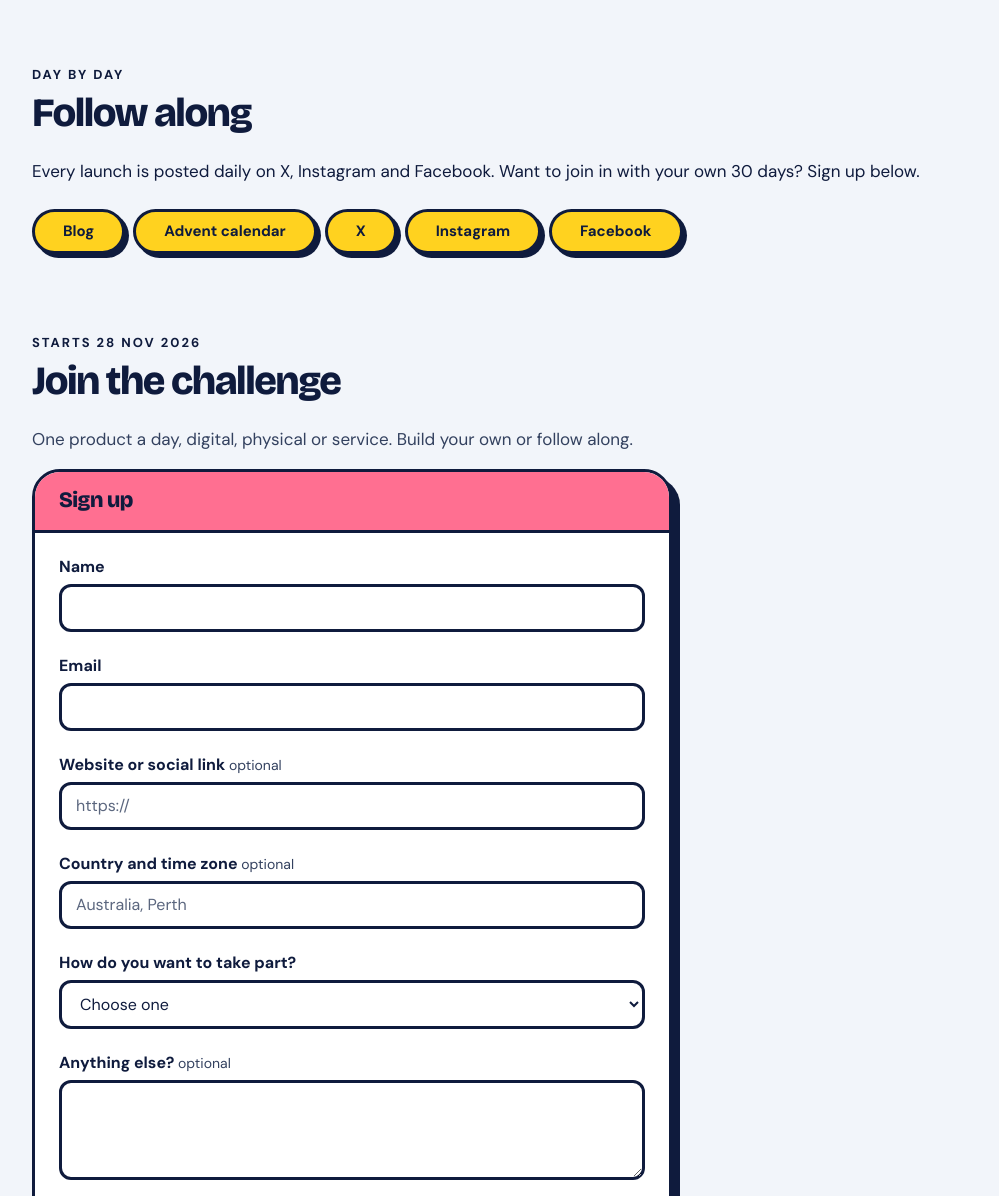
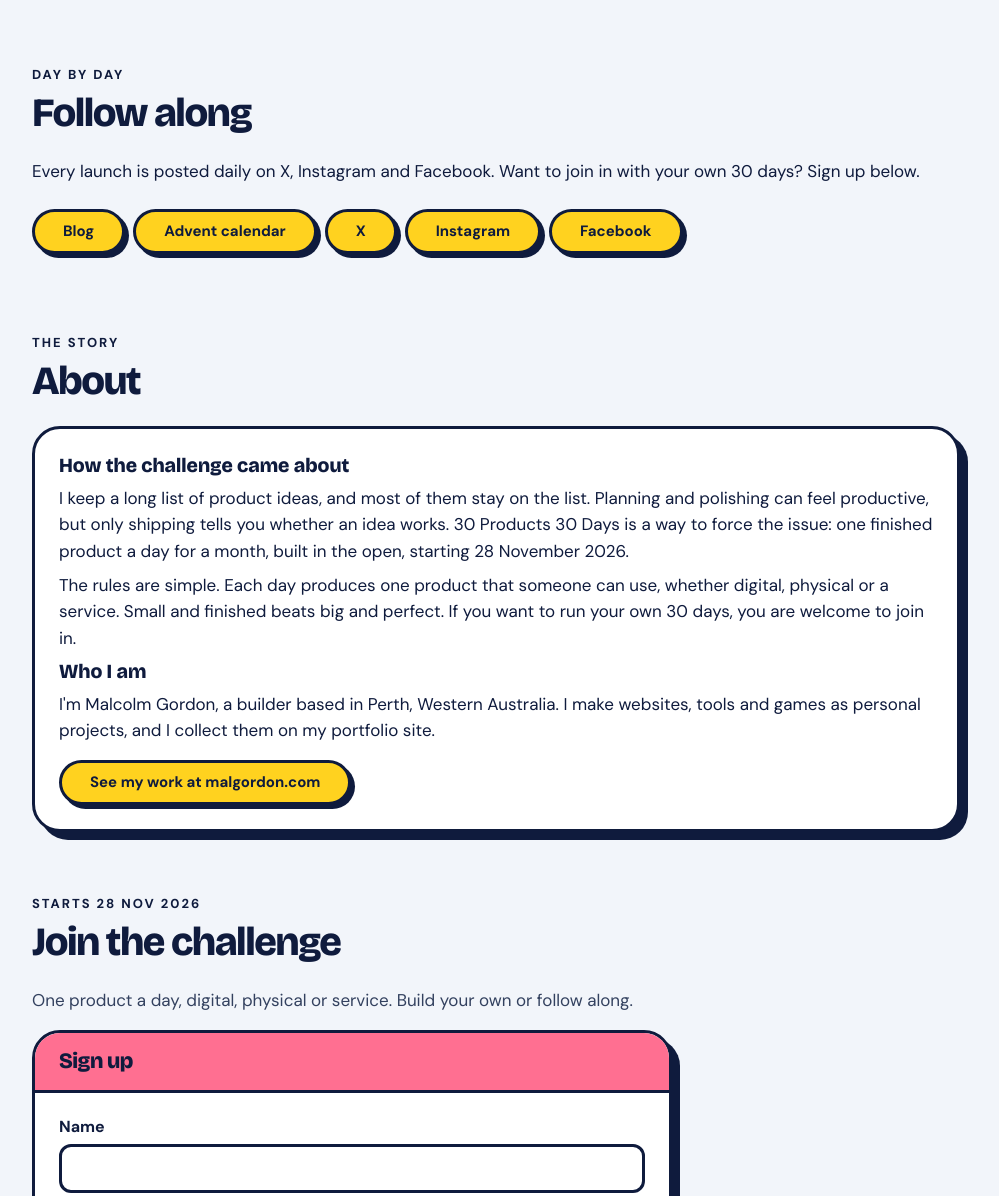
Before and after one commit to Ragnahhhhrock/30products30days, a plain HTML site: page index.html in a window 1280 px wide. Shown: the part 1052-2248 px from the top of the page, without its empty margins (144-1143 px from the left). Drawn offline with Linux system fonts and the light colour scheme.

Commit message:
Add About section (challenge origin, author, link to malgordon.com) and nav link
Co-Authored-By: Claude Sonnet 5.5 <noreply@anthropic.com>
Claude-Session: https://claude.ai/code/session_01Gttv1JdBCfQFZPTNj5A5nx

```diff
--- a/index.html
+++ b/index.html
@@ -87,6 +87,7 @@ gtag('config','G-FM1RLPT7RK');
   .panel__head--blue{background:var(--brand-orbit);color:#FFFFFF}
   .panel__body{padding:var(--space-4);display:flex;flex-direction:column;gap:var(--space-2)}
   .panel__body p{margin:0}
+  .panel__body h3{margin:0;font:800 20px/1.2 var(--font-display,"Bricolage Grotesque",Arial,sans-serif)}
   .muted{color:var(--ink-muted)}
   .l30-btn{margin-top:var(--space-2)}
   .social-links{display:flex;flex-wrap:wrap;gap:var(--space-2)}
@@ -131,7 +132,7 @@ gtag('config','G-FM1RLPT7RK');
 <link rel="stylesheet" href="/site-nav.css">
 </head>
 <body>
-<header class="site-nav"><div class="site-nav__in"><a class="site-nav__brand" href="/"><img src="/brand/logos/launch-badge.svg" alt="" width="36" height="36"><span>30 Products 30 Days</span></a><nav aria-label="Main"><ul class="site-nav__list"><li><a class="site-nav__link" href="/" aria-current="page">Home</a></li><li><a class="site-nav__link" href="/blog/">Blog</a></li><li><a class="site-nav__link" href="/advent/">Advent calendar</a></li><li><a class="site-nav__link" href="/register.html">Join</a></li><li><a class="site-nav__link" href="/#cf">Contact</a></li></ul></nav></div></header>
+<header class="site-nav"><div class="site-nav__in"><a class="site-nav__brand" href="/"><img src="/brand/logos/launch-badge.svg" alt="" width="36" height="36"><span>30 Products 30 Days</span></a><nav aria-label="Main"><ul class="site-nav__list"><li><a class="site-nav__link" href="/" aria-current="page">Home</a></li><li><a class="site-nav__link" href="/blog/">Blog</a></li><li><a class="site-nav__link" href="/advent/">Advent calendar</a></li><li><a class="site-nav__link" href="/#about">About</a></li><li><a class="site-nav__link" href="/register.html">Join</a></li><li><a class="site-nav__link" href="/#cf">Contact</a></li></ul></nav></div></header>
 <header class="hero">
   <div class="wrap">
     <div class="hero__text">
@@ -173,6 +174,21 @@ gtag('config','G-FM1RLPT7RK');
       <a class="l30-btn l30-btn--secondary" href="https://www.instagram.com/30products30days" rel="me noopener">Instagram</a>
       <a class="l30-btn l30-btn--secondary" href="https://www.facebook.com/30products30days" rel="me noopener">Facebook</a>
     </p>
+  </section>
+
+  <section id="about">
+    <p class="label">The story</p>
+    <h2>About</h2>
+    <div class="panel">
+      <div class="panel__body">
+        <h3>How the challenge came about</h3>
+        <p>I keep a long list of product ideas, and most of them stay on the list. Planning and polishing can feel productive, but only shipping tells you whether an idea works. 30 Products 30 Days is a way to force the issue: one finished product a day for a month, built in the open, starting 28 November 2026.</p>
+        <p>The rules are simple. Each day produces one product that someone can use, whether digital, physical or a service. Small and finished beats big and perfect. If you want to run your own 30 days, you are welcome to join in.</p>
+        <h3>Who I am</h3>
+        <p>I'm Malcolm Gordon, a builder based in Perth, Western Australia. I make websites, tools and games as personal projects, and I collect them on my portfolio site.</p>
+        <p><a class="l30-btn l30-btn--secondary" href="https://malgordon.com" rel="noopener">See my work at malgordon.com</a></p>
+      </div>
+    </div>
   </section>
 
   <section id="join">
```
Also changed, not shown: advent/index.html (+1 -1 lines), blog/index.html (+1 -1 lines), register.html (+1 -1 lines).
